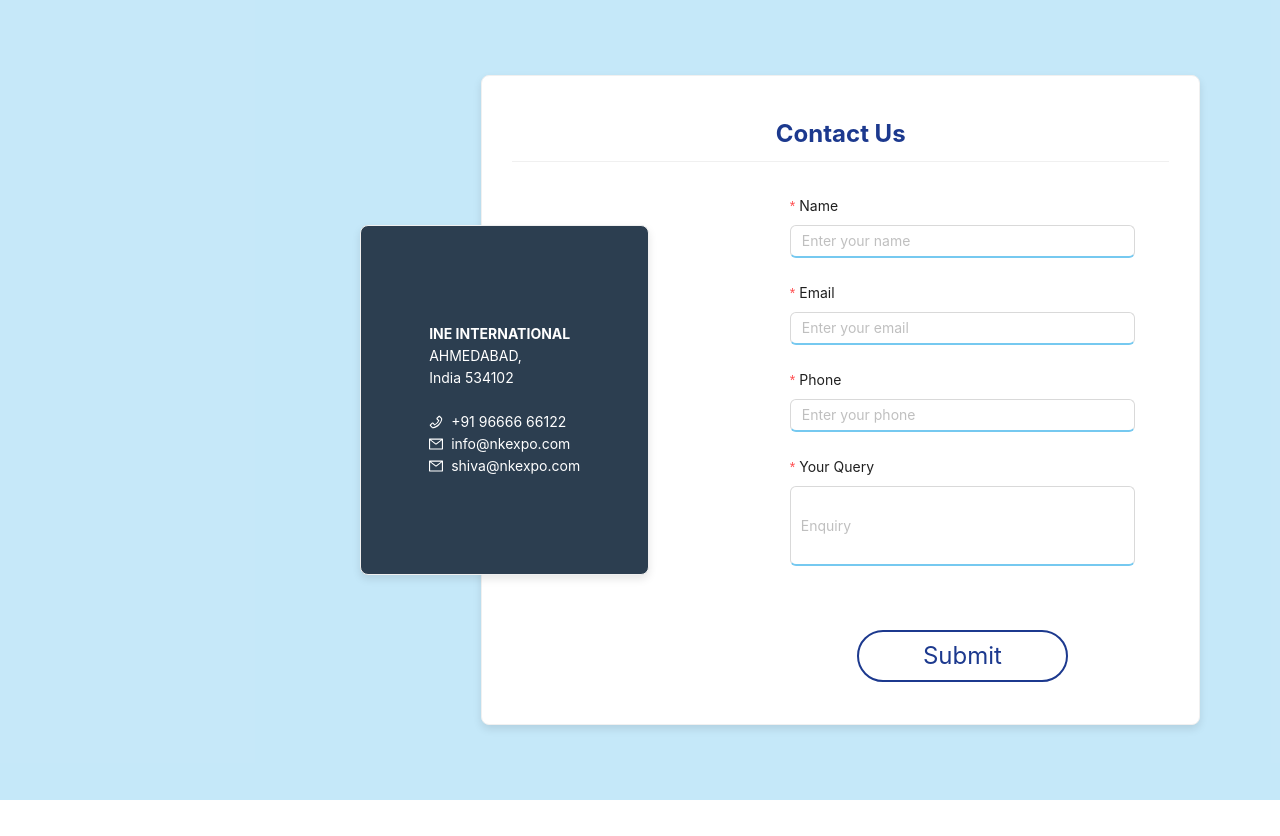
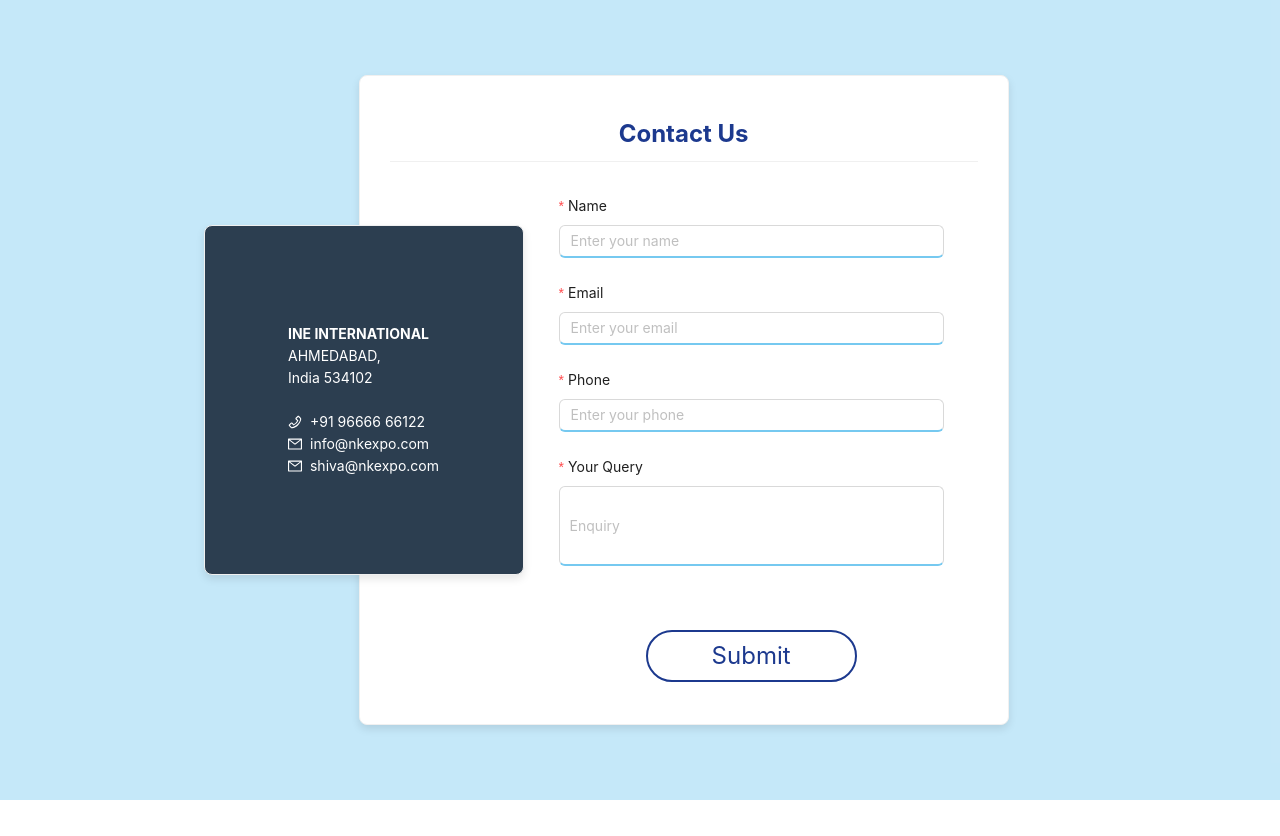
Before and after one commit to ineinfo/ine-logistics, a Next.js app: page /contactus in a window 1280 px wide. Built offline with nearby package versions, Linux system fonts and the light colour scheme.

Commit message:
about page

```diff
--- a/src/components/About.jsx
+++ b/src/components/About.jsx
@@ -5,7 +5,7 @@ const About = () => {
     <div>
       {/* First Section - Blue Gradient Background with Text and Image */}
       <div className="h-[400px] bg-[#76c9f06b] flex items-center justify-center px-10">
-        <div className="flex items-center w-full max-w-screen-lg">
+        <div className="flex items-center w-full max-w-screen-lg shadow-2xl">
           {/* Left Side - Text */}
           <div className="text-center flex-1">
             <p className="text-4xl font-bold text-blue-900 mb-4">
@@ -28,7 +28,7 @@ const About = () => {
       </div>
 
       <div className="w-full bg-white">
-        <div className="relative flex justify-center">
+        <div className="relative flex justify-center shadow-2xl">
           <img
             src="/imgs/about_bg.png"
             alt="Second Image"
--- a/src/components/ContactUs.js
+++ b/src/components/ContactUs.jsx
@@ -29,13 +29,13 @@ const ContactUs = () => {
   return (
 
     <div className='bg-[#76c9f06b]'>
-    <div className="flex justify-center items-center min-h-screen p-10">
+    <div className="flex justify-center items-center min-h-screen">
       <div className="relative flex flex-row items-center">
         {/* Dark Card (Left Side) */}
         <Card
           style={{
             // position: 'absolute',
-            left: '25%', // Increased space from the left
+            left: '5%', // Increased space from the left
             top: '20%',  // Moved the dark card slightly lower
             width: 320,
             height: 350,
@@ -72,20 +72,20 @@ const ContactUs = () => {
             </div>
           }
           style={{
-            width: 800,
+            width: 650,
             maxHeight:"650px",
             padding: '30px',
             position: 'relative',
             zIndex: 0,
             boxShadow: '0 4px 8px rgba(0, 0, 0, 0.1)',
-            marginLeft: '10%', // Added more space between the left card
+            marginLeft: '-12%',
           }}
         >
           <Form
             form={form}
             layout="vertical"
             onFinish={handleSubmit}
-            style={{ padding: '10px' , marginLeft: '40%'}}
+            style={{ padding: '10px' , marginLeft: '25%'}}
           >
             <Form.Item label="Name" name="name" rules={[{ required: true, message: 'Please enter your name' }]}>
               <Input placeholder="Enter your name" style={{ borderBottom: '2px solid #76c9f0', fontSize: '14px' }} />
```
